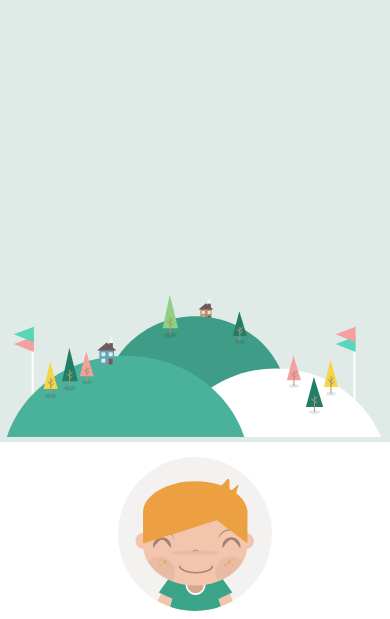
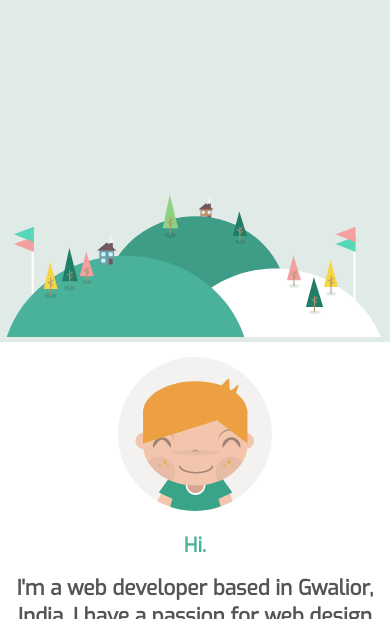
Before and after one commit to ajay767/new-cv, a plain HTML site: page index.html in a window 390 px wide. Shown: the part 240-859 px from the top of the page. Drawn offline with Linux system fonts and the light colour scheme; files that its build step writes are made by us from their sources.

Commit message:
updated the class top

```diff
--- a/style.css
+++ b/style.css
@@ -351,7 +351,9 @@ width: 100%;
         padding: 2px;
         font-size: 17px;
     }
-
+    .top{
+    height:450px;
+    }
     .top-mountain {
         width: 100%;
     }
@@ -513,7 +515,7 @@ width: 100%;
 
 @media (max-width:1350px) {
     .top {
-        height: 600px;
+        height: 500px;
     }
 
     .top-mountain {
```
